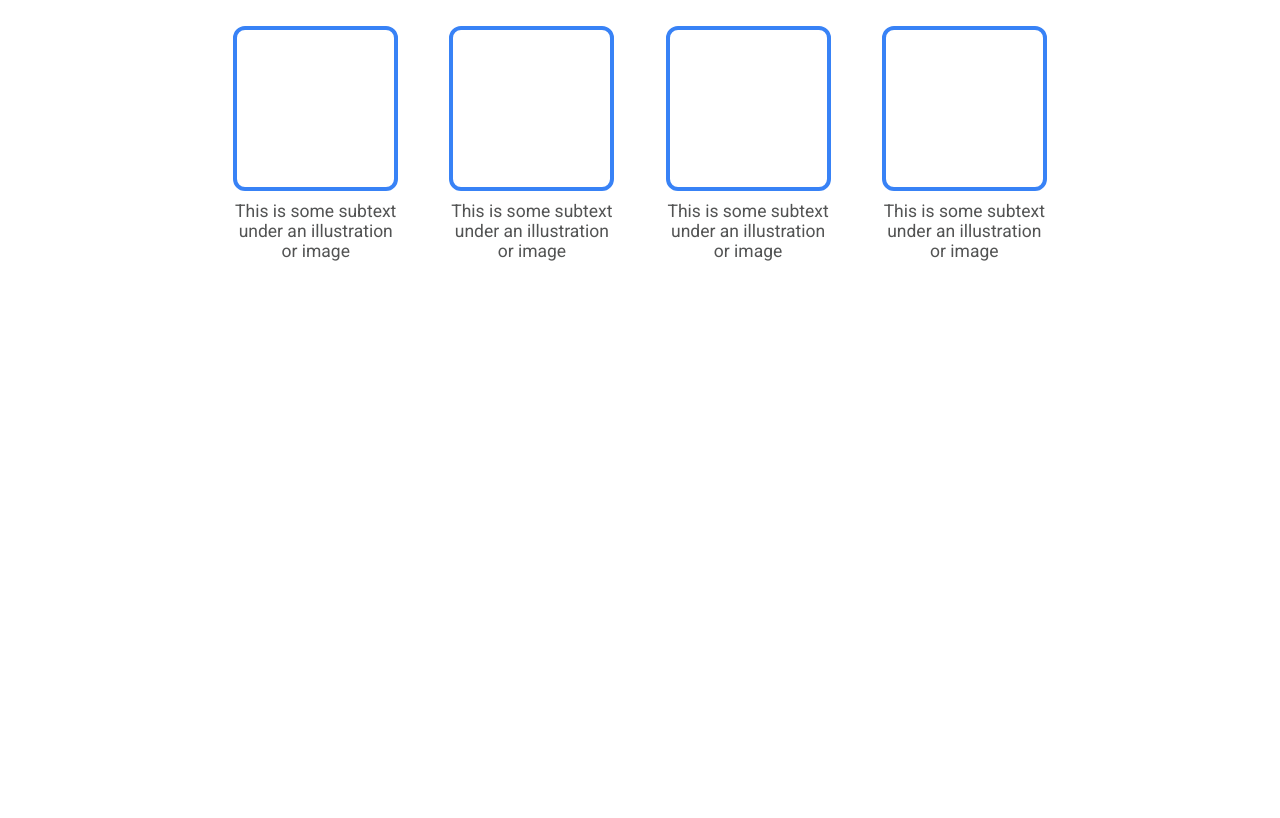
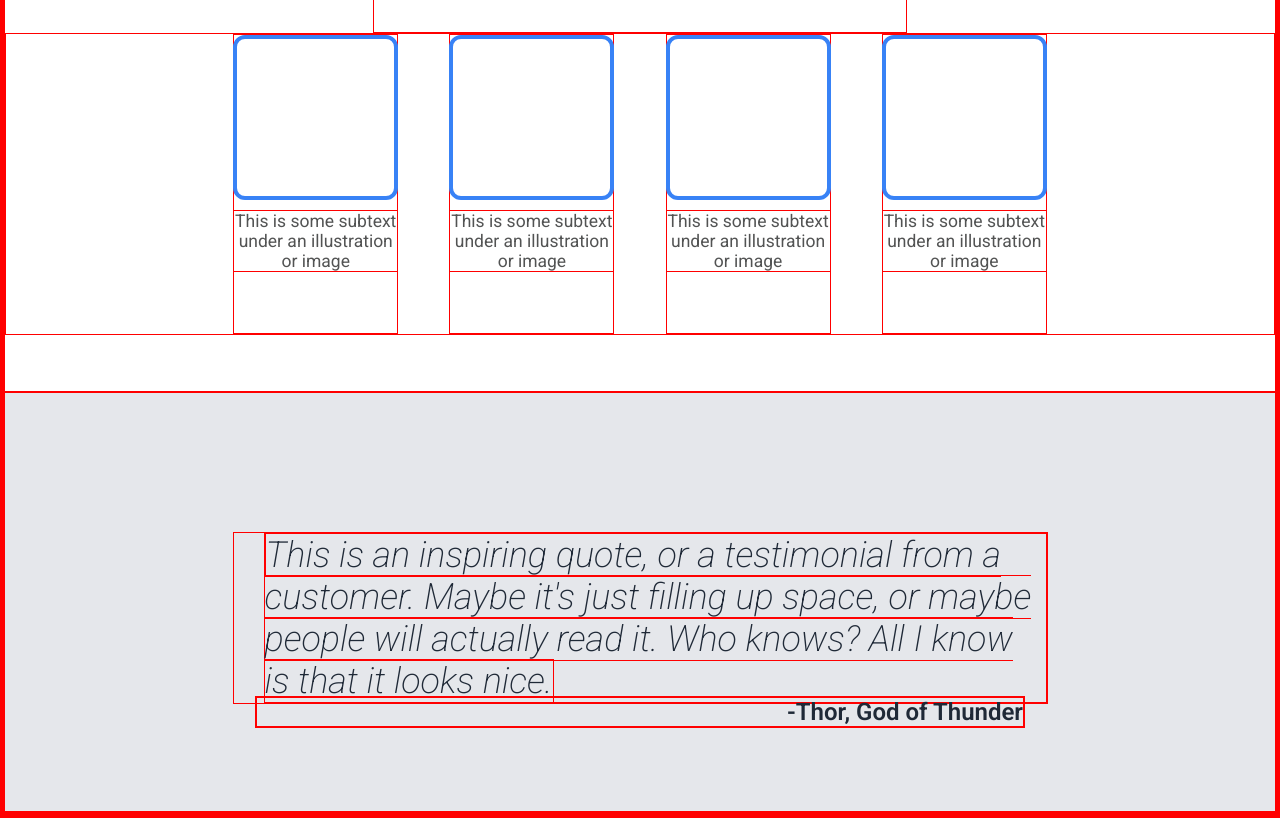
Before and after one commit to 2305G6YE/website1, a plain HTML site: page index.html in a window 1280 px wide. Shown: the part 642-1460 px from the top of the page. Before the commit the page ends 1030 px from the top, so only its background shows below. Drawn offline with Linux system fonts and the light colour scheme.

Commit message:
Add: third section completed, alignment issue fix

```diff
--- a/index.html
+++ b/index.html
@@ -51,7 +51,15 @@
                         </div>
                     </div>
                 </div>
-                <div class="quote">
+                <div class="third">
+                    <div class="main-section">
+                        <p><i>This is an inspiring quote, or a testimonial from a customer.  Maybe it's just filling up space, or maybe people will actually read it. Who knows?
+                            All I know is that it looks nice.</i></p>
+                    </div>
+                    <div class="author">
+                        <p>-Thor, God of Thunder</p>
+                    </div>
+
                 </div>
                 <div class="advertisement">
                 </div>
--- a/styles.css
+++ b/styles.css
@@ -1,5 +1,5 @@
 * {
-    /* border: 1px solid red; */
+    border: 1px solid red;
     box-sizing: border-box;
     margin: 0;
     font-family: Roboto, Helvetica, serif;
@@ -137,3 +137,35 @@
     font-size: 17.5px;
     text-align: center;
 }
+
+.third {
+    height: 420px;
+    width: 100%;
+    background-color: #e5e7eb;
+    display: flex;
+    flex-direction: column;
+    justify-content: center;
+    align-items: center;
+}
+
+.third .main-section,
+.third .author {
+    font-size: 36px;
+    color: #1F2937;
+}
+
+.third .main-section {
+    font-weight: 280;
+    width: 815px;
+    margin-top: 55px;
+    padding-left: 30px;
+}
+
+.third .author {
+    text-align: right;
+    font-size: 24px;
+    font-weight: 600;
+    width: 770px;
+    margin-top: -8px;
+
+}
```
